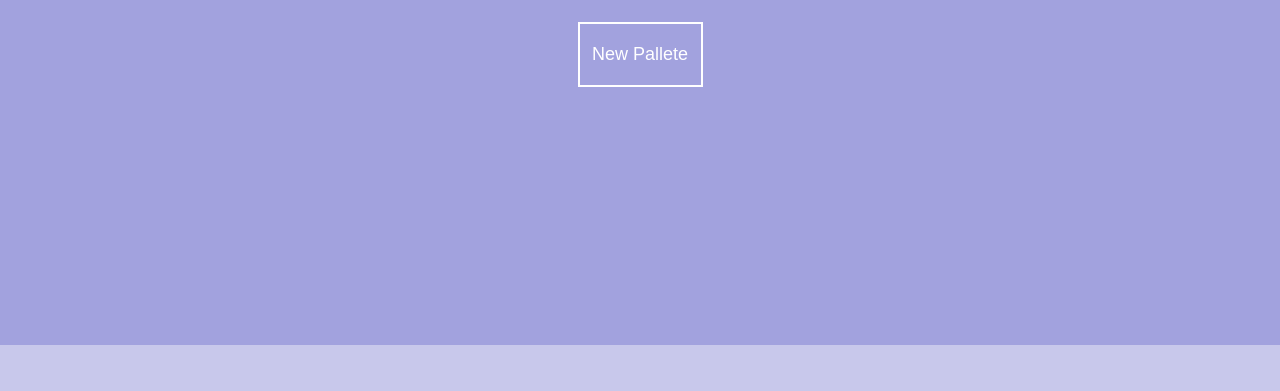
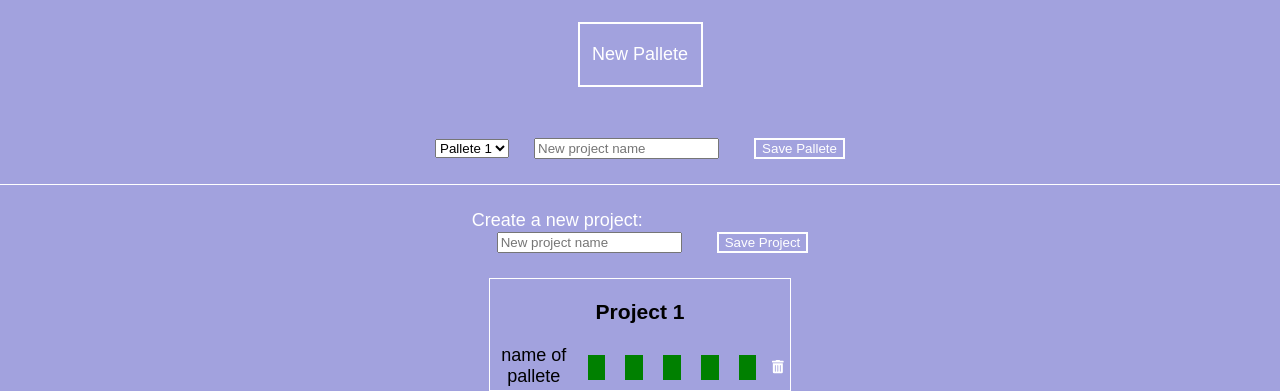
Before and after one commit to etcetera8/pallete-picker, a website: page public/index.html in a window 1280 px wide. Shown: the part 630-1021 px from the top of the page. Before the commit the page ends 975 px from the top, so only its background shows below. Drawn offline with nearby package versions, Linux system fonts and the light colour scheme; a web font is replaced by a local one.

Commit message:
Add all basic styling

```diff
--- a/public/index.html
+++ b/public/index.html
@@ -23,7 +23,44 @@
       <div class="color"><span class="hex-code">#342582</span></span><button class="lock-btn"><i class="fas fa-lock-open"></i></button></div>
     </section>
     <button id="generate">New Pallete</button>
+    <form id="new-pallete-form">
+      <select name="pallete-folders">
+        <option value="pallete 1">Pallete 1</option>
+        <option value="pallete 2">Pallete 2</option>
+        <input type="text" placeholder="New project name" />
+        <button class="new-pallete-btn" type="submit">Save Pallete</button>
+      </select>
+    </form>
   </main>
+
+  <section id="projects">
+    <form id="new-project-form">
+      <label>Create a new project: </label>
+      <input type="text" placeholder="New project name">
+      <button class = "new-pallete-btn" type="submit">Save Project</button>
+    </form>
+
+    <div id="saved-projects">
+      <article class="saved-project">
+        <h3>Project 1</h3>
+        <div id="thumbnails">
+          <span>name of pallete</span>
+          <div class="thumbnail-color"></div>
+          <div class="thumbnail-color"></div>
+          <div class="thumbnail-color"></div>
+          <div class="thumbnail-color"></div>
+          <div class="thumbnail-color"></div>
+          <button class="delete-pallete">
+            <i class="fas fa-trash-alt delete-pallete"></i>
+          </button>
+        </div>
+      </article>
+
+    </div>
+
+  </section>
+
+
 
   <script src="https://code.jquery.com/jquery-3.3.1.min.js"></script>
   <script src="./js/scripts.js"></script>
--- a/public/styles/styles.css
+++ b/public/styles/styles.css
@@ -10,6 +10,10 @@ body, html {
 
 header {
   margin-bottom: 50px;
+}
+
+button {
+  cursor: pointer;
 }
 
 #title {
@@ -25,7 +29,7 @@ main {
   flex-direction: column;
   align-content: center;
   align-items: center;
-  height: 100vh;
+  border-bottom: 1px solid #fff;
 }
 
 #pallete-display-main {
@@ -66,16 +70,62 @@ main {
 #generate {
   width: 125px;
   height: 65px;
-  margin-top: 25px;
+  margin: 25px 0 50px 0;
   background: none;
   border: 2px solid #fff;
-  border-style: solid;
   font-size: 1em;
   color: #fff;
   transition: color .5s, border-color .5s;
 }
 
-#generate:hover {
-  color: blue;
-  border-color: blue;
+#generate:hover, .new-pallete-btn:hover {
+  color: rgb(0, 200, 255);
+  border-color: rgb(0, 200, 255);
 }
+
+input {
+  margin: 0px 30px 25px 25px;
+}
+
+.new-pallete-btn {
+  background: none;
+  border: 2px solid #fff;
+  color: #fff;
+  transition: color .5s, border-color .5s;
+}
+
+#projects {
+  display: flex;
+  flex-direction: column;
+  align-items: center;
+  padding-top: 25px;
+}
+
+label {
+  display: block;
+  color: #fff;
+}
+
+.saved-project {
+  text-align: center;
+  border: 1px solid white;
+  width: 300px;
+}
+
+#thumbnails {
+  display: flex;
+  justify-content: space-between;
+}
+
+.thumbnail-color {
+  margin: 10px;
+  width: 25px;
+  height: 25px;
+  background: green;
+}
+
+.delete-pallete {
+  background: none;
+  color: #fff;
+  border: none;
+}
```
